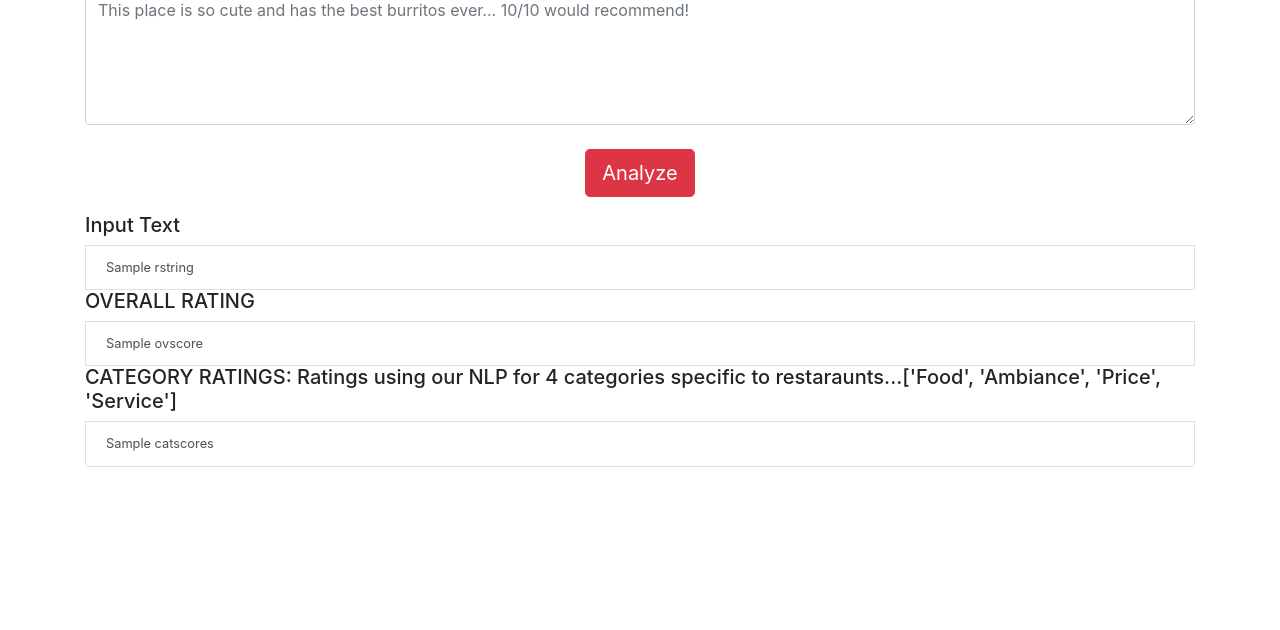
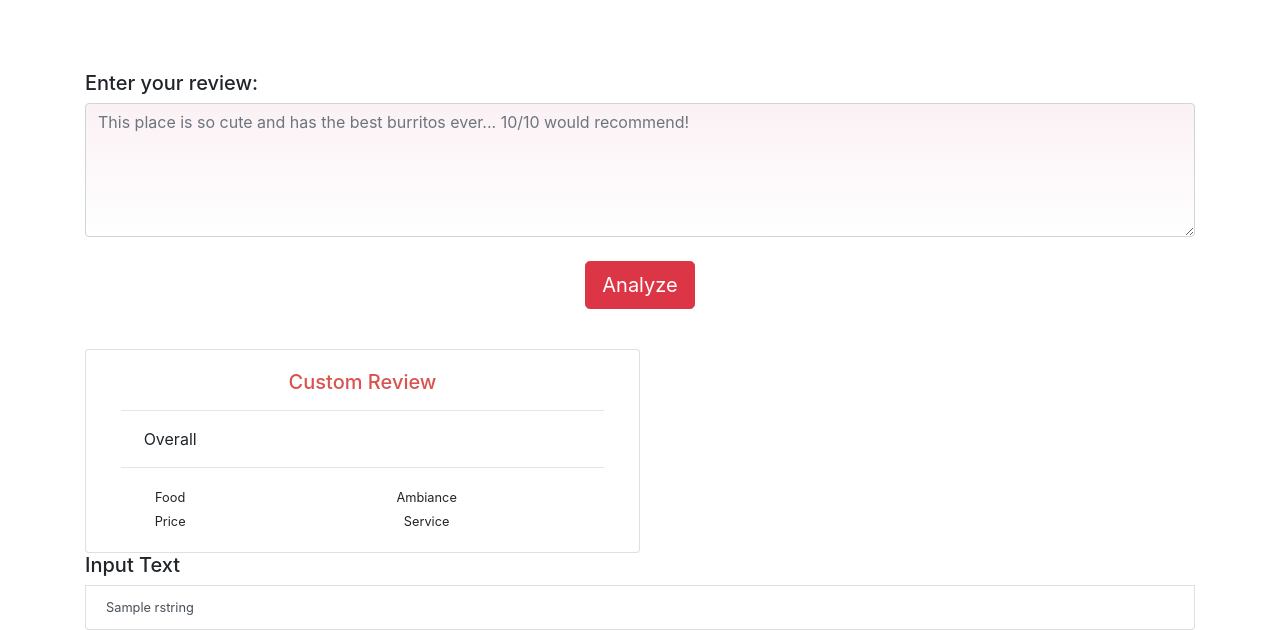
Before and after one commit to taranagar/yelp-review-challenge, a Flask app: template app/templates/customreview.html in a window 1280 px wide. Shown: the part 377-1007 px from the top of the page. Before the commit the page ends 844 px from the top, so only its background shows below. Run offline with Flask 2, Linux system fonts and the light colour scheme; the template is opened without the code that fills it: most values are stand-ins (such as "Sample title", 1, 10 or a date in 2020); some libraries are stand-ins or nearby versions.

Commit message:
custom review now has stars

```diff
--- a/app/templates/customreview.html
+++ b/app/templates/customreview.html
@@ -2,34 +2,136 @@
 {% extends 'layout.html' %}
 
 {% block body %}
-<div class="jumbotron text-center" style="height: 30vh; margin-bottom: 0px; background:linear-gradient(0deg,rgba(0,0,0,0.2),rgba(0,0,0,0.4)),url(https://images.unsplash.com/photo-1449339854873-750e6913301b?ixlib=rb-0.3.5&ixid=eyJhcHBfaWQiOjEyMDd9&s=f341a241a41d6794969e15dd5c7a6903&auto=format&fit=crop&w=2550&q=80); background-size: cover; color: white">
+<div class="jumbotron text-center" style="height: 40vh; margin-bottom: 0px; background:linear-gradient(0deg,rgba(0,0,0,0.2),rgba(0,0,0,0.4)),url(https://images.unsplash.com/photo-1484557594760-42c1ac0c092e?ixlib=rb-0.3.5&ixid=eyJhcHBfaWQiOjEyMDd9&s=007d4a76c7eebabb9275bcfb54ea7f67&auto=format&fit=crop&w=1599&q=80); background-size: cover; color: white">
+
   <h1 class ="display-4">Custom Review</h1>
   <p class="lead">Enter your own review here to see how our algorithm performs sentiment analysis</p>
+  <small>Photo by <a style="color:LIGHTYELLOW;" href="https://unsplash.com/photos/C05KN4h8WKw">rawpixel.com</a> on <a style="color:LIGHTYELLOW;" href="https://unsplash.com/">Unsplash</a></small>
 </div>
+
 <br />
 <br />
 <br />
+
+<div class="container">
+  <h5>Enter your review:</h5>
+</div>
 <div class="container text-center">
   <div class="form-group">
     <form action="" class="form" method="post">
-      <textarea class="form-control" name="review" rows=5 cols=70 placeholder="This place is so cute and has the best burritos ever... 10/10 would recommend!"></textarea>
+      <textarea class="form-control" style="background:linear-gradient(0deg,rgba(255, 255, 255, 1),rgba(251, 241, 245, 1));" value="<?php echo htmlspecialchars($_GET['review']); ?>" name="review" rows=5 cols=70 placeholder="This place is so cute and has the best burritos ever... 10/10 would recommend!"></textarea>
+
       <br />
+
       <input class="btn btn-lg btn-danger" type="submit" value="Analyze">
     </form>
   </div>
 </div>
+
+<br />
+
+<div class="container text-center justify-content-md-center">
+  <!-- <div class="jumbotron"> -->
+  <div class="justify-content-md-center">
+    <div class="card col-md-6 justify-content-md-center">
+      <div class="card-body">
+        <h5 class="card-title" style="color:#d9534f">Custom Review</h5>
+      <hr>
+
+      <div class="row">
+        <div class="col-md-3">
+          Overall
+        </div>
+        <div class="col-md-9">
+          {%if ovscore is number%}
+            {% for i in range((ovscore-0.5)|round|int)%}
+              <i class="fas fa-star" style="color:CRIMSON; border-width: 1px;"></i>
+            {% endfor %}
+            {%if (ovscore|round|int) > ovscore%}
+              <i class="fas fa-star-half" aria-hidden="true" style="color:CRIMSON; border-radius: 1px;"></i>
+            {% endif %}
+          {% endif %}
+        </div>
+      </div>
+
+      <hr>
+
+      <div class="row">
+
+        <div class="col-md-3">
+          <small>Food</small>
+        </div>
+        <div class="col-md-3">
+          <small>
+            {%if catscores[0][0] is number%}
+              {%for i in range((catscores[0][0]-0.5)|round|int)%}
+                <i class="fas fa-star" style="color:CRIMSON; border-width: 1px;"></i>
+              {% endfor %}
+              {%if ((catscores[0][0]|round|int) > catscores[0][0])%}
+                <i class="fas fa-star-half" aria-hidden="true" style="color:CRIMSON; border-radius: 1px;"></i>
+              {% endif %}
+            {% endif %}
+          </small>
+        </div>
+
+        <div class="col-md-3">
+          <small>Ambiance</small>
+        </div>
+        <div class="col-md-3">
+          <small>
+            {%if catscores[0][1] is number%}
+              {%for i in range((catscores[0][1]-0.5)|round|int)%}
+                <i class="fas fa-star" style="color:CRIMSON; border-width: 1px;"></i>
+              {% endfor %}
+              {%if ((catscores[0][1]|round|int) > catscores[0][1])%}
+                <i class="fas fa-star-half" aria-hidden="true" style="color:CRIMSON; border-radius: 1px;"></i>
+              {% endif %}
+            {% endif %}
+          </small>
+        </div>
+
+        <div class="col-md-3">
+          <small>Price</small>
+        </div>
+        <div class="col-md-3">
+          <small>
+            {%if catscores[0][2] is number%}
+              {%for i in range((catscores[0][2]-0.5)|round|int)%}
+                <i class="fas fa-star" style="color:CRIMSON; border-width: 1px;"></i>
+              {% endfor %}
+              {%if ((catscores[0][2]|round|int) > catscores[0][2])%}
+                <i class="fas fa-star-half" aria-hidden="true" style="color:CRIMSON; border-radius: 1px;"></i>
+              {% endif %}
+            {% endif %}
+          </small>
+        </div>
+
+        <div class="col-md-3">
+          <small>Service</small>
+        </div>
+        <div class="col-md-3">
+          <small>
+            {%if catscores[0][3] is number %}
+              {%for i in range((catscores[0][3]-0.5)|round|int)%}
+                <i class="fas fa-star" style="color:CRIMSON; border-width: 1px;"></i>
+              {% endfor %}
+              {%if ((catscores[0][3]|round|int) > catscores[0][3])%}
+                <i class="fas fa-star-half" aria-hidden="true" style="color:CRIMSON; border-radius: 1px;"></i>
+              {% endif %}
+            {% endif %}
+          </small>
+        </div>
+      </div>
+
+      </div>
+    </div>
+  </div>
+</div>
+
 <div class="container">
   <h5>Input Text</h5>
   <div class="list-group-item list-group-item-action d-flex w-100 justify-content-between">
     <small>{{rstring}}</small>
   </div>
-  <h5>OVERALL RATING</h5>
-  <div class="list-group-item list-group-item-action d-flex w-100 justify-content-between">
-    <small>{{ovscore}}</small>
-  </div>
-  <h5>CATEGORY RATINGS: Ratings using our NLP for 4 categories specific to restaraunts...['Food', 'Ambiance', 'Price', 'Service']</h5>
-  <div class="list-group-item list-group-item-action d-flex w-100 justify-content-between">
-    <small>{{catscores}}</small>
-  </div>
 </div>
 {% endblock %}
```
